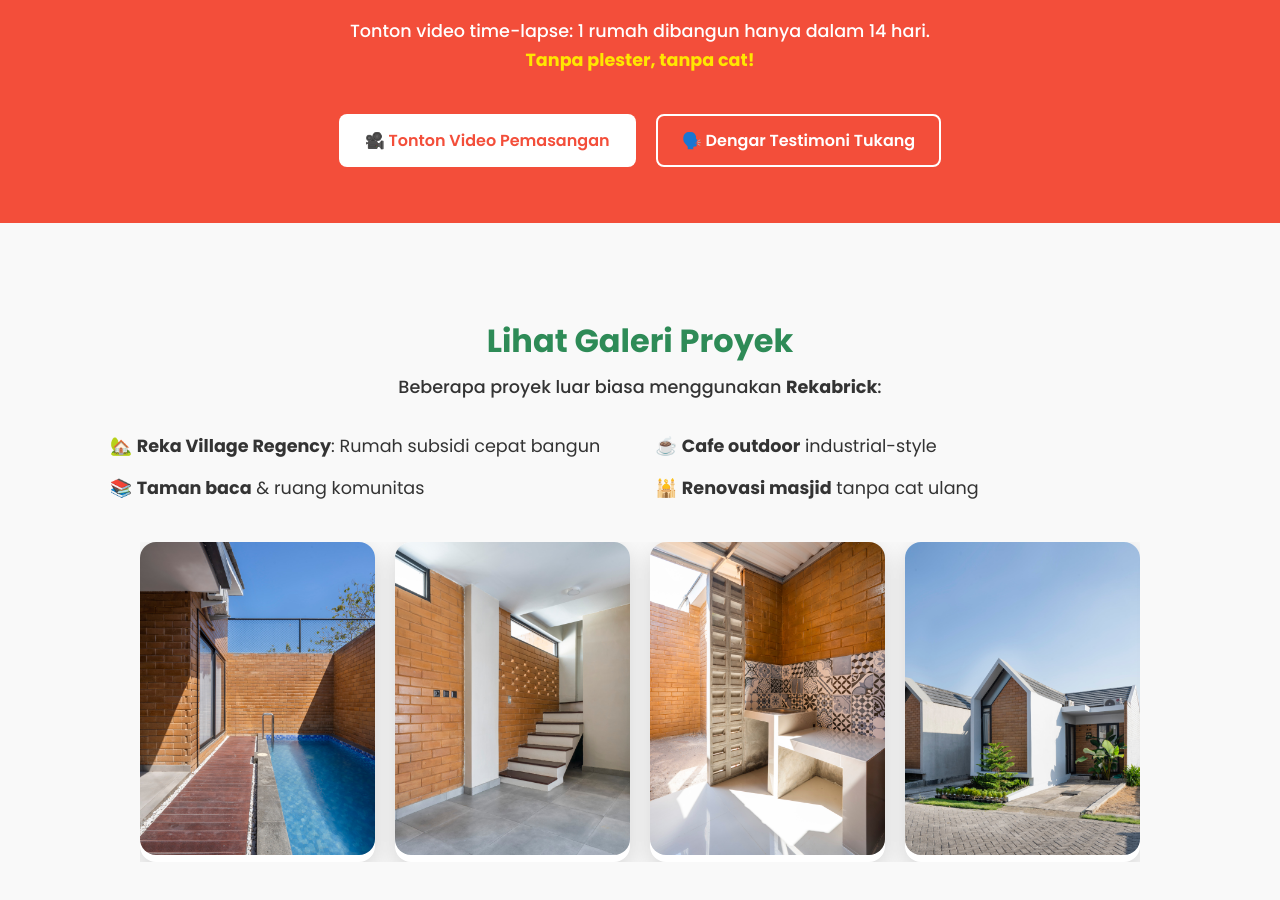
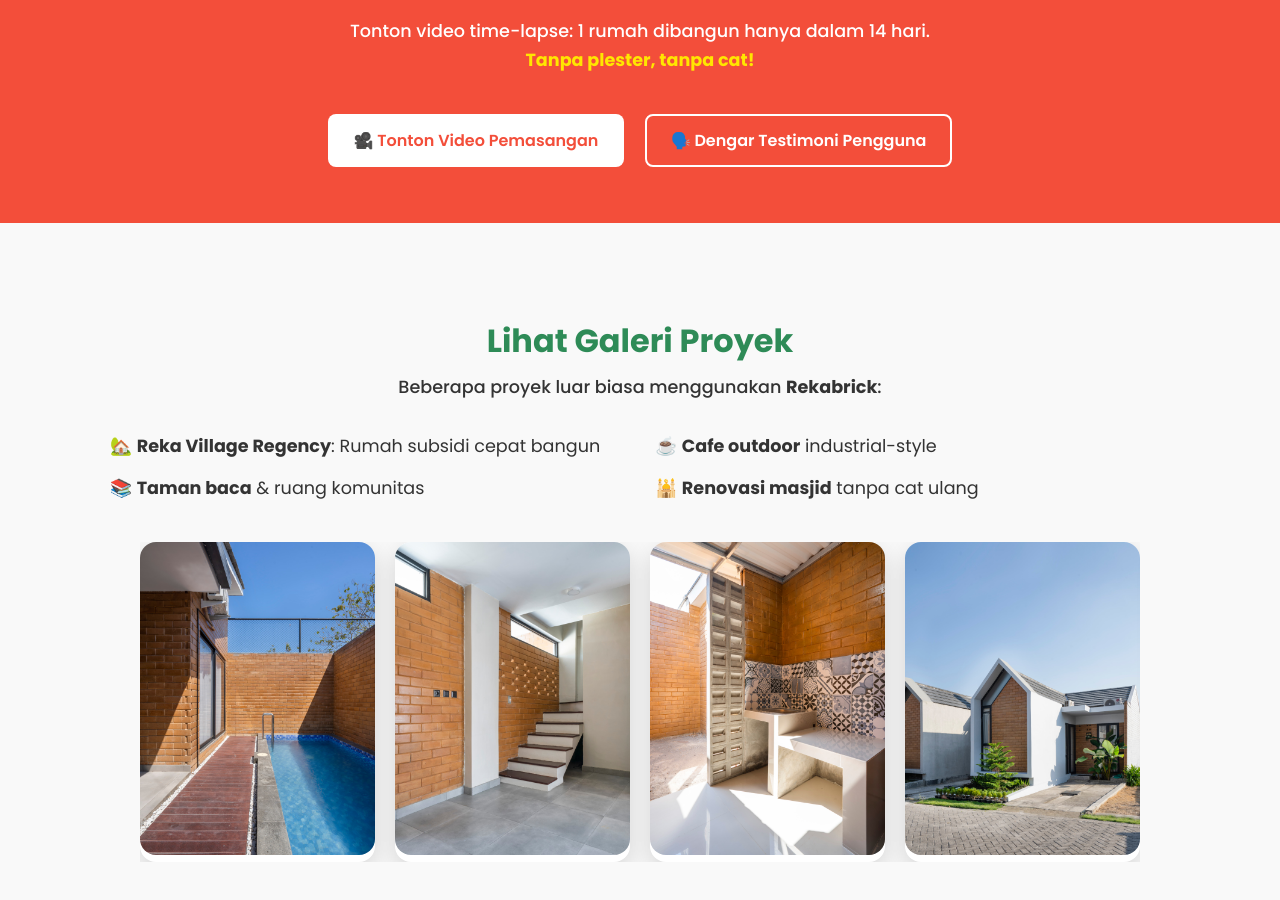
Before and after one commit to SyaifulNW/Rekabrick, a plain HTML site: page Index.html in a window 1280 px wide. Shown: the part 2297-3197 px from the top of the page. Drawn offline with nearby package versions, Linux system fonts and the light colour scheme.

Commit message:
rev pengguna

```diff
--- a/Index.html
+++ b/Index.html
@@ -146,7 +146,7 @@
         </p>
         <div class="cta-buttons" style="margin-top: 2rem;">
             <a href="https://www.instagram.com/reel/DBh_pvFSD2i/?igsh=eHRkZzAzZWhkY3Ay" class="btn1 btn-primary">🎥 Tonton Video Pemasangan</a>
-            <a href="https://www.instagram.com/p/DHxF6qSyFkP/" class="btn1 btn-outline-white">🗣️ Dengar Testimoni Tukang</a>
+            <a href="https://www.instagram.com/p/DHxF6qSyFkP/" class="btn1 btn-outline-white">🗣️ Dengar Testimoni Pengguna</a>
         </div>
     </div>
 </section>
```
